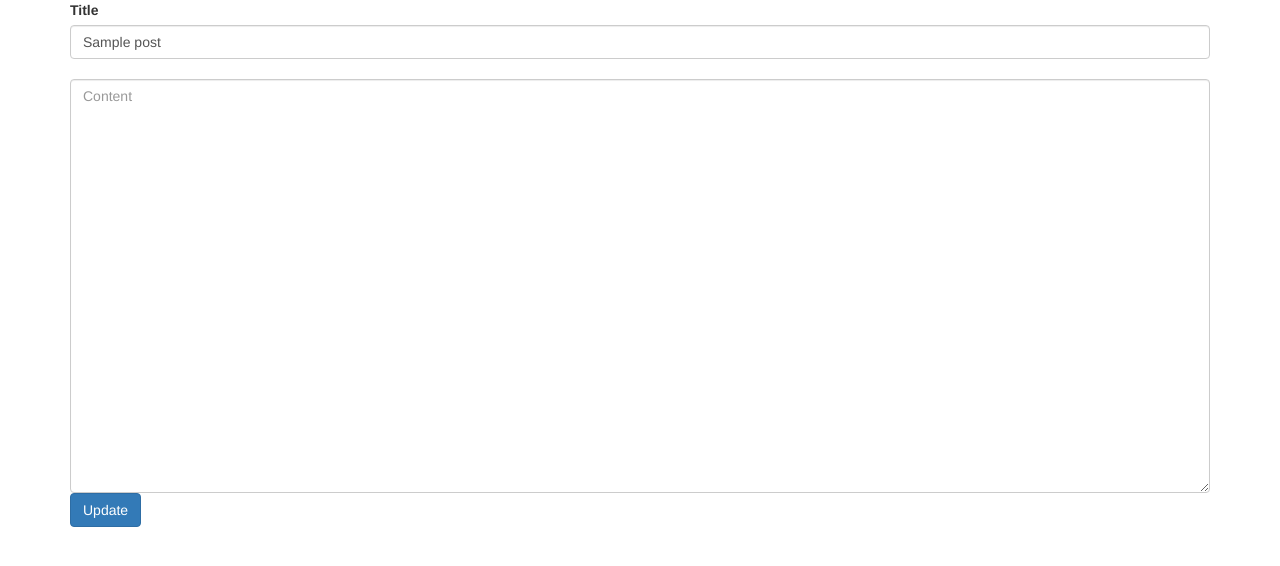
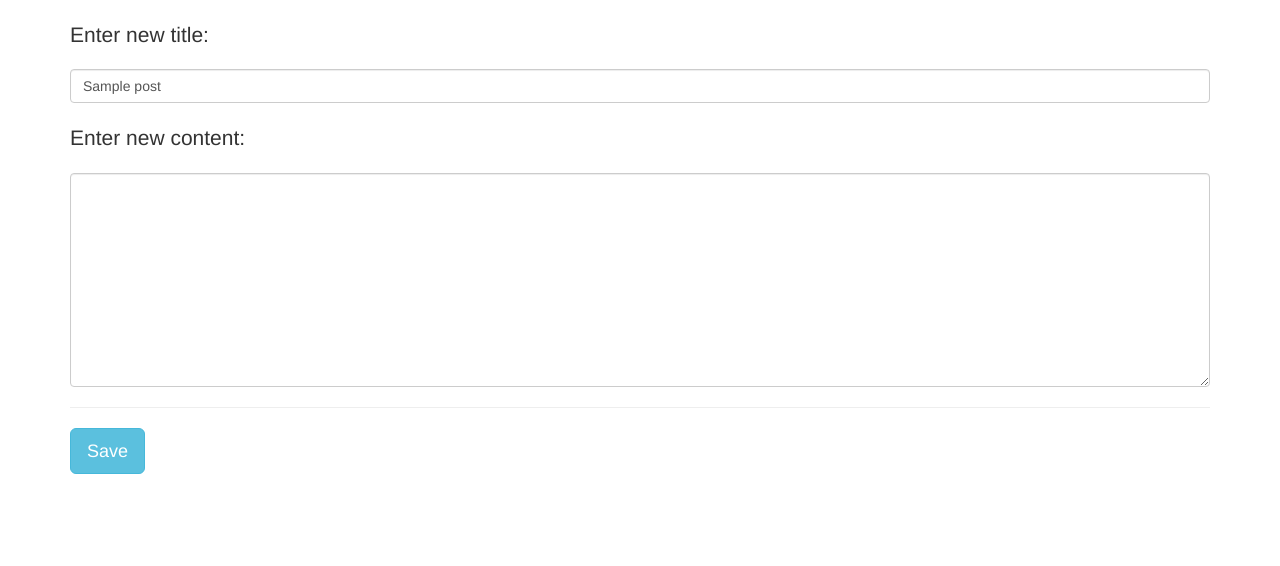
Before and after one commit to isslerman/php-blog-materializecss, a PHP site: page /edit.php?edit=1 in a window 1280 px wide. Shown: the top 566 px of the page. Run offline with PHP 8.4, Linux system fonts and the light colour scheme; tables that the repository leaves empty or names only in its code hold one stand-in row (values such as "Sample post").

Commit message:
Updated the update part of CRUD :P

```diff
--- a/edit.php
+++ b/edit.php
@@ -1,44 +1,32 @@
 <?php
 session_start();
-include_once("db.php");
-	if( isset($_GET['edit']) )
-	{
-		$id = $_GET['edit'];
-		$query= "SELECT * FROM posts WHERE id=$id" or die("WAA WAA!").mysql_error();
-		$res = mysqli_query($db,$query);
-		$row= mysqli_fetch_array($res);
-	}
-		if( isset($_POST['edit']) )
-	{
-		$newtitle = $_POST['newtitle'];
-		$newcontent = $_POST['newcontent'];
-		$id  	 = $_POST['id'];
-		$sql     = "UPDATE posts SET name='$newtitle',content='$newcontent' WHERE id='$id'";
-		$res 	 = mysqli_query($db,$sql) or die("Could not update".mysql_error());
-		#echo "<meta http-equiv='refresh' content='0;url=index.php'>";
-	}
+include("db.php");
+	$id = $_GET['edit'];
+
+	$query = "SELECT * FROM posts WHERE id = $id";
+	$result = mysqli_query($db,$query);
+	//returning data
+	$row = mysqli_fetch_array($result);
 ?>
 <!DOCTYPE html>
 <html>
 <head>
 <!-- Latest compiled and minified CSS -->
 <link rel="stylesheet" href="https://maxcdn.bootstrapcdn.com/bootstrap/3.3.5/css/bootstrap.min.css">
-	<title>Blog Post</title>
+	<title></title>
 </head>
 <body>
 <div class="container">
-<form action="edit.php" method="POST" role="form" enctype="multipart/form-data">
-	<div class="form-group">
-		<label for="">Title</label>
-		<input type="hidden" name="id" value="<?php echo $row[0]; ?>">
-		<input type="text" class="form-control" id="newtitle" name="newtitle" value="<?php echo $row[1];?>"><br />
-		<textarea type="text" class="form-control" id="newcontent" placeholder="Content" name="newcontent" rows="20" value="<?php echo $row[2];?>"></textarea>
-		<input name="edit" type="submit" value="Update" class="btn btn-primary">
-	</div>
+<form method="post" action="update.php">
+<input type="hidden" class="form-control" name="id" value="<?php echo $row['id'];?>"><br />
+<label class="lead">Enter new title:</label> <input type="text" class="form-control" name="title" value="<?php echo $row['title'];?>"><br />
+<label class="lead">Enter new content:</label> <textarea type="text" class="form-control" name="content" rows="10" value="<?php echo $row['content'];?>"></textarea><hr />
+
+<input type="submit" name="submit" value="Save" class="btn-lg btn btn-info"/>
 </form>
-<?php
-
-?>
 </div>
 </body>
 </html>
+<?php
+mysqli_close($db);
+?>
```
Also changed, not shown: post.php (+5 -5 lines), update.php (added, +14 -0 lines).
